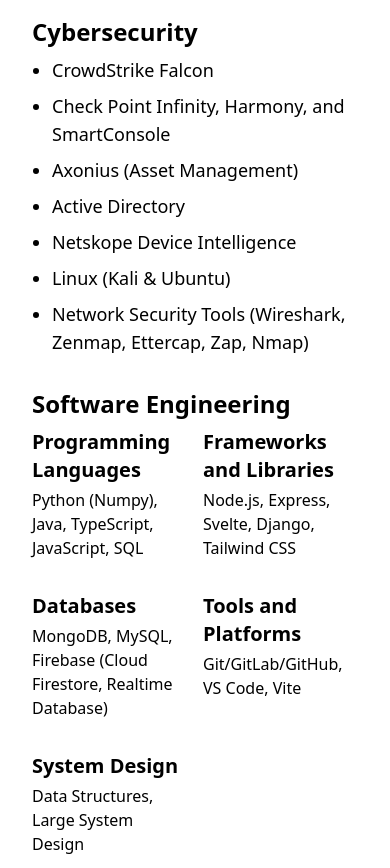
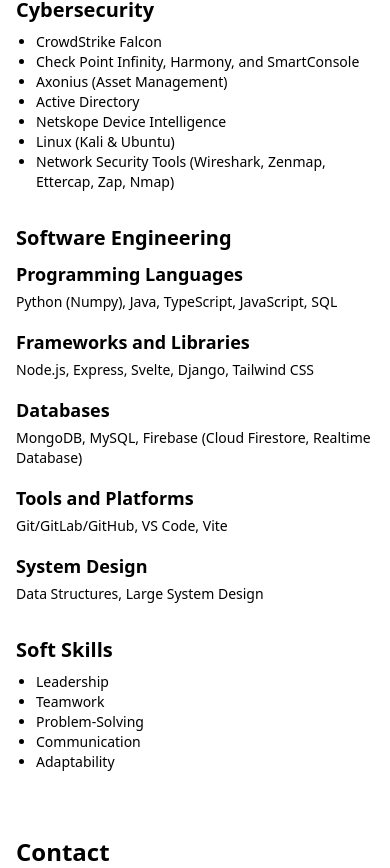
Before and after one commit to Manue1C/mypage, a Svelte app in the folder my-project/: page / in a window 390 px wide. Shown: the part 2896-3764 px from the top of the page. Built offline with nearby package versions, Linux system fonts and the light colour scheme.

Commit message:
added responsiveness to skills and contact

```diff
--- a/my-project/src/Contact.svelte
+++ b/my-project/src/Contact.svelte
@@ -2,28 +2,27 @@
   // Any necessary script logic
 </script>
 
-  <div class="container mx-auto p-8">
-    <h2 class="text-3xl font-bold mb-4">Contact</h2>
-    <p class="text-lg mb-4">
+<div class="container mx-auto p-4 sm:p-8">
+  <h2 class="text-2xl sm:text-3xl font-bold mb-4">Contact</h2>
+  <p class="text-base sm:text-lg mb-4">
     I'm always open to discussing new opportunities, collaborations, or just having a chat about technology and fitness. Feel free to reach out to me through any of the platforms below.
   </p>
-    <div class="flex flex-wrap gap-4">
+  <div class="flex flex-col sm:flex-row sm:justify-around gap-4">
     <!-- Email -->
     <div class="contact-method">
-        <h3 class="text-xl font-semibold mb-1">Email</h3>
+      <h3 class="text-xl sm:text-2xl font-semibold mb-1">Email</h3>
       <p><a class="text-blue-500 hover:underline" href="mailto:mcoronel814@gmail.com">mcoronel814@gmail.com</a></p>
     </div>
     <!-- LinkedIn -->
     <div class="contact-method">
-        <h3 class="text-xl font-semibold mb-1">LinkedIn</h3>
+      <h3 class="text-xl sm:text-2xl font-semibold mb-1">LinkedIn</h3>
       <p><a class="text-blue-500 hover:underline" href="https://www.linkedin.com/in/mcoroneljr/" target="_blank" rel="noopener noreferrer">linkedin.com/in/mcoroneljr/</a></p>
     </div>
     <!-- GitHub -->
     <div class="contact-method">
-        <h3 class="text-xl font-semibold mb-1">GitHub</h3>
+      <h3 class="text-xl sm:text-2xl font-semibold mb-1">GitHub</h3>
       <p><a class="text-blue-500 hover:underline" href="https://github.com/mcoronel814" target="_blank" rel="noopener noreferrer">github.com/mcoronel814</a></p>
     </div>
-      <!-- More contact methods if needed -->
   </div>
 </div>
 
--- a/my-project/src/Skills.svelte
+++ b/my-project/src/Skills.svelte
@@ -2,68 +2,59 @@
   // Any necessary script logic
 </script>
 
-  <div class="container mx-auto p-8">
-    <h2 class="text-3xl font-bold mb-4">Skills</h2>
+<div class="container mx-auto p-4 sm:p-8">
+  <h2 class="text-2xl sm:text-3xl font-bold mb-4">Skills</h2>
 
   <!-- Cybersecurity Skills -->
   <div class="mb-8">
-      <h3 class="text-2xl font-bold mb-2">Cybersecurity</h3>
-      <ul class="list-disc pl-5">
-        <li class="text-lg mb-2">CrowdStrike Falcon</li>
-        <li class="text-lg mb-2">Check Point Infinity, Harmony, and SmartConsole</li>
-        <li class="text-lg mb-2">Axonius (Asset Management)</li>
-        <li class="text-lg mb-2">Active Directory</li>
-        <li class="text-lg mb-2">Netskope Device Intelligence</li>
-        <li class="text-lg mb-2">Linux (Kali & Ubuntu)</li>
-        <li class="text-lg mb-2">Network Security Tools (Wireshark, Zenmap, Ettercap, Zap, Nmap)</li>
-        <!-- More cybersecurity skills -->
+    <h3 class="text-xl sm:text-2xl font-bold mb-2">Cybersecurity</h3>
+    <ul class="list-disc pl-5 text-sm sm:text-base">
+      <li>CrowdStrike Falcon</li>
+      <li>Check Point Infinity, Harmony, and SmartConsole</li>
+      <li>Axonius (Asset Management)</li>
+      <li>Active Directory</li>
+      <li>Netskope Device Intelligence</li>
+      <li>Linux (Kali & Ubuntu)</li>
+      <li>Network Security Tools (Wireshark, Zenmap, Ettercap, Zap, Nmap)</li>
     </ul>
   </div>
 
   <!-- Software Engineering Skills -->
   <div class="mb-8">
-      <h3 class="text-2xl font-bold mb-2">Software Engineering</h3>
-      <div class="grid grid-cols-2 md:grid-cols-4 gap-4">
-        <!-- Programming Languages -->
-        <div class="mb-4">
-          <h4 class="text-xl font-semibold mb-1">Programming Languages</h4>
-          <p>Python (Numpy), Java, TypeScript, JavaScript, SQL</p>
+    <h3 class="text-xl sm:text-2xl font-bold mb-2">Software Engineering</h3>
+    <div class="grid grid-cols-1 sm:grid-cols-2 lg:grid-cols-3 gap-4">
+      <div>
+        <h4 class="text-lg sm:text-xl font-semibold mb-1">Programming Languages</h4>
+        <p class="text-sm sm:text-base">Python (Numpy), Java, TypeScript, JavaScript, SQL</p>
       </div>
-
-        <!-- Frameworks and Libraries -->
-        <div class="mb-4">
-          <h4 class="text-xl font-semibold mb-1">Frameworks and Libraries</h4>
-          <p>Node.js, Express, Svelte, Django, Tailwind CSS</p>
+      <div>
+        <h4 class="text-lg sm:text-xl font-semibold mb-1">Frameworks and Libraries</h4>
+        <p class="text-sm sm:text-base">Node.js, Express, Svelte, Django, Tailwind CSS</p>
       </div>
-
-        <!-- Databases -->
-        <div class="mb-4">
-          <h4 class="text-xl font-semibold mb-1">Databases</h4>
-          <p>MongoDB, MySQL, Firebase (Cloud Firestore, Realtime Database)</p>
+      <div>
+        <h4 class="text-lg sm:text-xl font-semibold mb-1">Databases</h4>
+        <p class="text-sm sm:text-base">MongoDB, MySQL, Firebase (Cloud Firestore, Realtime Database)</p>
       </div>
-
-        <!-- Tools and Platforms -->
-        <div class="mb-4">
-          <h4 class="text-xl font-semibold mb-1">Tools and Platforms</h4>
-          <p>Git/GitLab/GitHub, VS Code, Vite</p>
+      <div>
+        <h4 class="text-lg sm:text-xl font-semibold mb-1">Tools and Platforms</h4>
+        <p class="text-sm sm:text-base">Git/GitLab/GitHub, VS Code, Vite</p>
       </div>
-
-        <!-- System Design -->
-        <div class="mb-4">
-          <h4 class="text-xl font-semibold mb-1">System Design</h4>
-          <p>Data Structures, Large System Design</p>
+      <div>
+        <h4 class="text-lg sm:text-xl font-semibold mb-1">System Design</h4>
+        <p class="text-sm sm:text-base">Data Structures, Large System Design</p>
       </div>
     </div>
   </div>
 
   <!-- Soft Skills -->
   <div class="mb-8">
-      <h3 class="text-2xl font-bold mb-2">Soft Skills</h3>
-      <ul class="list-disc pl-5">
-        <li class="text-lg mb-2">Leadership</li>
-        <li class="text-lg mb-2">Teamwork</li>
-        <li class="text-lg mb-2">Problem-Solving</li>
-        <!-- More soft skills -->
+    <h3 class="text-xl sm:text-2xl font-bold mb-2">Soft Skills</h3>
+    <ul class="list-disc pl-5 text-sm sm:text-base">
+      <li>Leadership</li>
+      <li>Teamwork</li>
+      <li>Problem-Solving</li>
+      <li>Communication</li>
+      <li>Adaptability</li>
     </ul>
   </div>
 </div>
```
Lines whose indentation alone changed are shown as unchanged.
